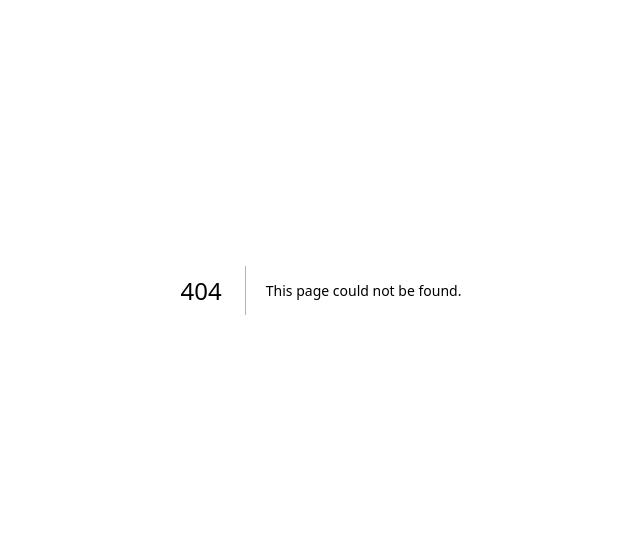
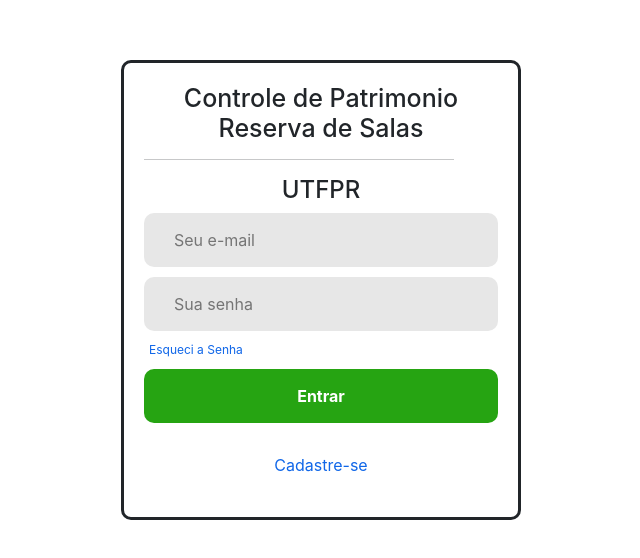
Before and after one commit to FS26S/FS26S, a Next.js app: page /login in a window 1280 px wide. Before the commit this address had no page. Shown: the part 110-668 px from the top of the page, without its empty margins (319-959 px from the left). Built offline with nearby package versions, Linux system fonts and the light colour scheme.

Commit message:
tela de login

```diff
--- /dev/null
+++ b/pages/login.js
@@ -0,0 +1,24 @@
+import Link from "next/link";
+import LoginCard from "../src/components/loginCard/loginCard"
+import styles from '../styles/login.module.css'
+import Input from "../src/components/input/input";
+import Button from "../src/components/button/button";
+import Image from "next/image";
+export default function LoginPage(){
+    return (
+        <div className={styles.background}>
+
+            <LoginCard title="Controle de Patrimonio Reserva de Salas">
+                <hr className={styles.separador}/>
+                <h4 className={styles.utfpr}>UTFPR</h4>
+                <form className={styles.form}>
+                    <Input type="email" placeholder="Seu e-mail"/>
+                    <Input type="password" placeholder="Sua senha"/>
+                    <Link href={"/recuperaSenha"} className={styles.recuperarSenha}>Esqueci a Senha</Link>
+                    <Button>Entrar</Button>
+                    <Link href={"/cadastro"} className={styles.cadastro}>Cadastre-se</Link>
+                </form>
+            </LoginCard>
+        </div>
+    )
+}
--- /dev/null
+++ b/src/components/button/button.js
@@ -0,0 +1,7 @@
+import styles from  './button.module.css'
+
+export default function Button({children, ...props}){
+    return (
+        <button className={styles.button} {...props}>{children}</button>
+    )
+}
--- /dev/null
+++ b/src/components/button/button.module.css
@@ -0,0 +1,9 @@
+.button{
+    padding: 15px 30px;
+    border: 0;
+    background-color: #26A412;
+    color: #ffffff;
+    font-weight: bold;
+    border-radius: 10px;
+    cursor: pointer;
+}
--- /dev/null
+++ b/src/components/input/input.js
@@ -0,0 +1,7 @@
+import styles from  './input.module.css'
+
+export default function Input(props){
+    return (
+        <input className={styles.input} {...props}/>
+    )
+}
--- /dev/null
+++ b/src/components/input/input.module.css
@@ -0,0 +1,7 @@
+.input{
+    padding: 15px 30px;
+    border: 0;
+    background-color: #e7e7e7;
+    border-radius: 10px;
+
+}
--- /dev/null
+++ b/src/components/loginCard/loginCard.js
@@ -0,0 +1,10 @@
+import styles from './loginCard.module.css'
+
+export default function LoginCard({title, children}){
+    return(
+        <div className={styles.card}>
+            <h4 className={styles.title}>{title}</h4>
+            {children}
+        </div>
+    )
+}
--- /dev/null
+++ b/src/components/loginCard/loginCard.module.css
@@ -0,0 +1,11 @@
+.card{
+    width: 400px;
+    padding: 20px;
+    border-radius: 10px;
+    border-style: solid;
+}
+.title{
+    text-align: center;
+    font-size: 25px;
+
+}
--- /dev/null
+++ b/styles/Home.module.css
@@ -0,0 +1,129 @@
+.container {
+  padding: 0 2rem;
+}
+
+.main {
+  min-height: 100vh;
+  padding: 4rem 0;
+  flex: 1;
+  display: flex;
+  flex-direction: column;
+  justify-content: center;
+  align-items: center;
+}
+
+.footer {
+  display: flex;
+  flex: 1;
+  padding: 2rem 0;
+  border-top: 1px solid #eaeaea;
+  justify-content: center;
+  align-items: center;
+}
+
+.footer a {
+  display: flex;
+  justify-content: center;
+  align-items: center;
+  flex-grow: 1;
+}
+
+.title a {
+  color: #0070f3;
+  text-decoration: none;
+}
+
+.title a:hover,
+.title a:focus,
+.title a:active {
+  text-decoration: underline;
+}
+
+.title {
+  margin: 0;
+  line-height: 1.15;
+  font-size: 4rem;
+}
+
+.title,
+.description {
+  text-align: center;
+}
+
+.description {
+  margin: 4rem 0;
+  line-height: 1.5;
+  font-size: 1.5rem;
+}
+
+.code {
+  background: #fafafa;
+  border-radius: 5px;
+  padding: 0.75rem;
+  font-size: 1.1rem;
+  font-family: Menlo, Monaco, Lucida Console, Liberation Mono, DejaVu Sans Mono,
+    Bitstream Vera Sans Mono, Courier New, monospace;
+}
+
+.grid {
+  display: flex;
+  align-items: center;
+  justify-content: center;
+  flex-wrap: wrap;
+  max-width: 800px;
+}
+
+.card {
+  margin: 1rem;
+  padding: 1.5rem;
+  text-align: left;
+  color: inherit;
+  text-decoration: none;
+  border: 1px solid #eaeaea;
+  border-radius: 10px;
+  transition: color 0.15s ease, border-color 0.15s ease;
+  max-width: 300px;
+}
+
+.card:hover,
+.card:focus,
+.card:active {
+  color: #0070f3;
+  border-color: #0070f3;
+}
+
+.card h2 {
+  margin: 0 0 1rem 0;
+  font-size: 1.5rem;
+}
+
+.card p {
+  margin: 0;
+  font-size: 1.25rem;
+  line-height: 1.5;
+}
+
+.logo {
+  height: 1em;
+  margin-left: 0.5rem;
+}
+
+@media (max-width: 600px) {
+  .grid {
+    width: 100%;
+    flex-direction: column;
+  }
+}
+
+@media (prefers-color-scheme: dark) {
+  .card,
+  .footer {
+    border-color: #222;
+  }
+  .code {
+    background: #111;
+  }
+  .logo img {
+    filter: invert(1);
+  }
+}
--- /dev/null
+++ b/styles/login.module.css
@@ -0,0 +1,32 @@
+.background{
+    min-height: 100vh;
+    display: flex;
+    align-items: center;
+    justify-content: center;
+
+}
+.utfpr{
+    text-align: center;
+}
+
+.form{
+    display: flex;
+    flex-direction: column;
+    gap: 10px;
+}
+
+.separador{
+    width: 310px;
+    text-align: center;
+
+}
+.cadastro{
+    text-align: center;
+    padding: 20px;
+    color: #0F66E8;
+}
+.recuperarSenha{
+    margin-left: 5px;
+    font-size: 12px;
+    color: #0F66E8;
+}
```
Also changed, not shown: pages/Cadastro.jsx (line endings or trailing spaces).
